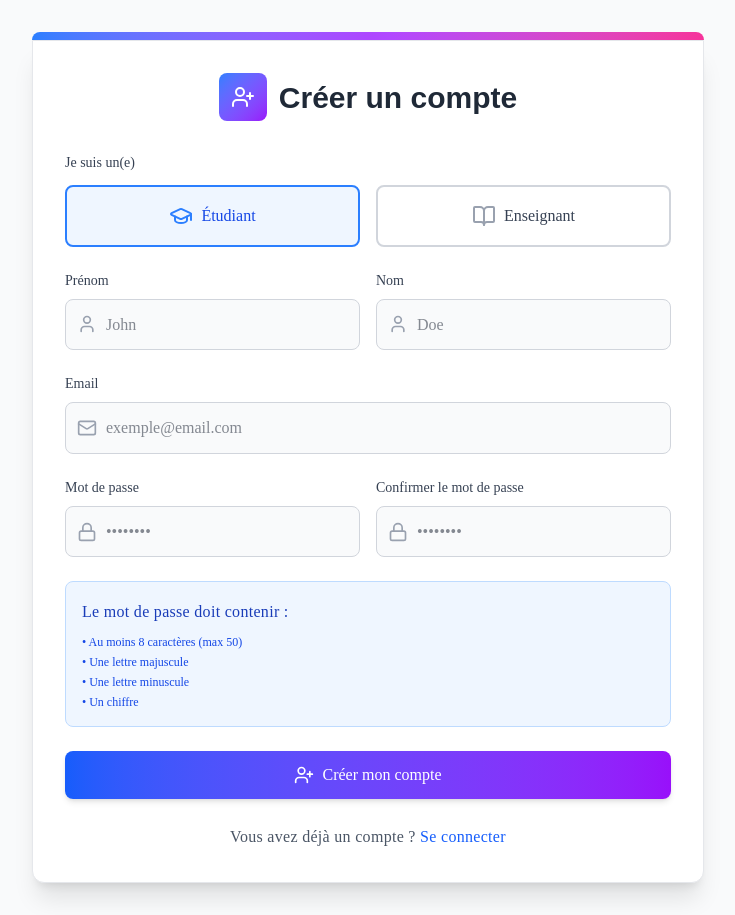
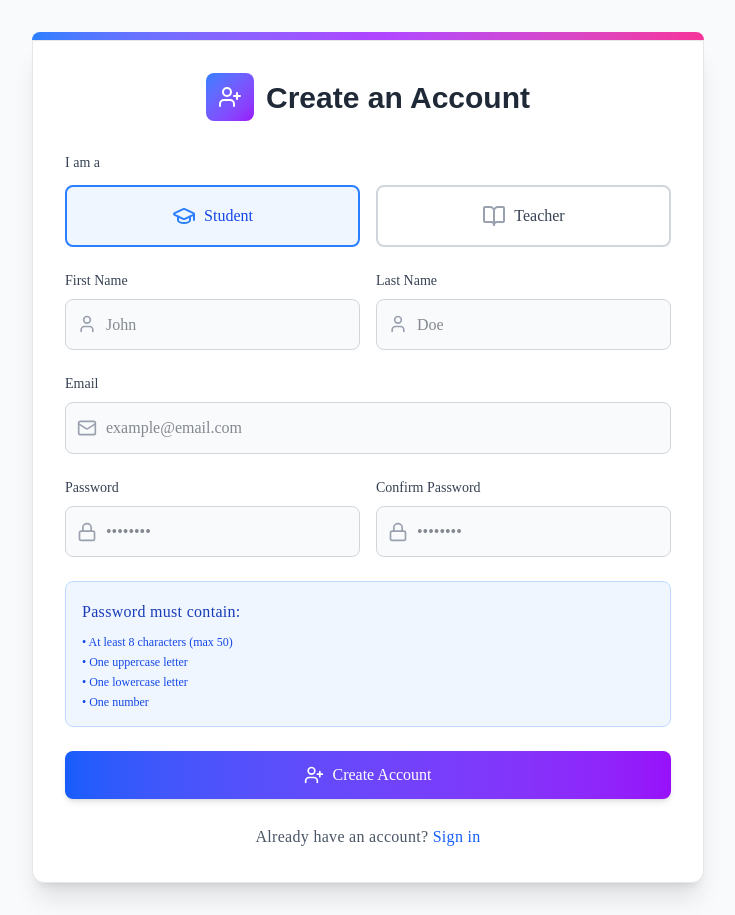
Before and after one commit to ThomasMo54/projet-technologies-web-grp-5, a React app in the folder packages/frontend/: page /signup in a window 1280 px wide. Shown: the whole page, without its empty margins (272-1007 px from the left). Built offline with nearby package versions, Linux system fonts and the light colour scheme; no server answers; the HTML template or start-up script is replaced by a standard one.

Commit message:
login form validation

```diff
--- a/packages/frontend/src/pages/LoginPage.tsx
+++ b/packages/frontend/src/pages/LoginPage.tsx
@@ -1,4 +1,4 @@
-import React from 'react';
+import React, { useState } from 'react';
 import { useForm } from 'react-hook-form';
 import { useNavigate } from 'react-router-dom';
 import { login } from '../api/auth';
@@ -7,42 +7,39 @@ import { useAuth } from '../hooks/useAuth';
 import { toast } from 'react-toastify';
 import { LogIn, Mail, Lock } from 'lucide-react';
 
-/** Données du formulaire de connexion */
 interface LoginForm {
   email: string;
   password: string;
 }
 
-/**
- * Page de connexion utilisateur
- *
- * Gère l'authentification et redirige selon le rôle (teacher/student)
- */
 const LoginPage: React.FC = () => {
-  const { register, handleSubmit } = useForm<LoginForm>();
+  const { register, handleSubmit, formState: { errors } } = useForm<LoginForm>();
   const { setUser } = useAuth();
   const navigate = useNavigate();
+  const [isLoading, setIsLoading] = useState(false);
 
-  /** Soumet le formulaire et connecte l'utilisateur */
   const onSubmit = async (data: LoginForm) => {
+    setIsLoading(true);
     try {
       const { token, user } = await login(data.email, data.password);
       localStorage.setItem('token', token);
       setUser(user);
+      toast.success('Logged in successfully!');
       navigate(user.type === 'teacher' ? '/teacher/courses' : '/student/courses');
-    } catch (error) {
-      toast.error('Login failed');
+    } catch (error: any) {
+      const errorMessage = error.response?.data?.message || 'Invalid email or password';
+      toast.error(errorMessage);
+    } finally {
+      setIsLoading(false);
     }
   };
 
   return (
-    <div className="flex items-center justify-center min-h-screen bg-gray-50 dark:bg-gray-900 w-full">
+    <div className="flex items-center justify-center min-h-screen bg-gray-50 dark:bg-gray-900 w-full py-8">
       <div className="relative w-full max-w-md mx-auto p-4 sm:p-0">
-        {/* Barre de dégradé décorative */}
         <div className="h-2 bg-gradient-to-r from-blue-500 via-purple-500 to-pink-500 rounded-t-xl"></div>
 
         <div className="bg-white dark:bg-gray-800 rounded-b-xl shadow-xl p-8 border border-gray-200 dark:border-gray-700">
-          {/* En-tête */}
           <div className="flex items-center justify-center mb-8">
             <div className="w-12 h-12 bg-gradient-to-br from-blue-500 to-purple-600 rounded-lg flex items-center justify-center mr-3">
               <LogIn className="text-white" size={24} />
@@ -50,55 +47,81 @@ const LoginPage: React.FC = () => {
             <h2 className="text-2xl font-bold text-gray-800 dark:text-white">Welcome Back</h2>
           </div>
 
-          {/* Formulaire */}
           <form onSubmit={handleSubmit(onSubmit)} className="space-y-6">
             {/* Email */}
-            <div className="relative">
+            <div>
               <label htmlFor="email" className="block text-sm font-medium text-gray-700 dark:text-gray-300 mb-2">
                 Email
               </label>
               <div className="relative">
                 <Mail className="absolute left-3 top-1/2 transform -translate-y-1/2 text-gray-400" size={20} />
                 <input
-                  {...register('email')}
+                  {...register('email', {
+                    required: 'Email is required',
+                    pattern: {
+                      value: /^[A-Z0-9._%+-]+@[A-Z0-9.-]+\.[A-Z]{2,}$/i,
+                      message: 'Invalid email address'
+                    }
+                  })}
                   id="email"
                   type="email"
-                  className="w-full pl-10 pr-4 py-3 border border-gray-300 dark:border-gray-600 rounded-lg bg-gray-50 dark:bg-gray-700 text-gray-900 dark:text-gray-100 focus:ring-2 focus:ring-blue-500 focus:border-blue-500 transition-all duration-200"
-                  placeholder="Enter your email"
-                  required
+                  className={`w-full pl-10 pr-4 py-3 border rounded-lg bg-gray-50 dark:bg-gray-700 text-gray-900 dark:text-gray-100 focus:ring-2 focus:ring-blue-500 focus:border-blue-500 transition-all duration-200 ${
+                    errors.email ? 'border-red-500' : 'border-gray-300 dark:border-gray-600'
+                  }`}
+                  placeholder="example@email.com"
                 />
               </div>
+              {errors.email && (
+                <p className="mt-1 text-sm text-red-600 dark:text-red-400">{errors.email.message}</p>
+              )}
             </div>
 
-            {/* Mot de passe */}
-            <div className="relative">
+            {/* Password */}
+            <div>
               <label htmlFor="password" className="block text-sm font-medium text-gray-700 dark:text-gray-300 mb-2">
                 Password
               </label>
               <div className="relative">
                 <Lock className="absolute left-3 top-1/2 transform -translate-y-1/2 text-gray-400" size={20} />
                 <input
-                  {...register('password')}
+                  {...register('password', {
+                    required: 'Password is required',
+                    minLength: { value: 8, message: 'Password must be at least 8 characters' }
+                  })}
                   id="password"
                   type="password"
-                  className="w-full pl-10 pr-4 py-3 border border-gray-300 dark:border-gray-600 rounded-lg bg-gray-50 dark:bg-gray-700 text-gray-900 dark:text-gray-100 focus:ring-2 focus:ring-blue-500 focus:border-blue-500 transition-all duration-200"
-                  placeholder="Enter your password"
-                  required
+                  className={`w-full pl-10 pr-4 py-3 border rounded-lg bg-gray-50 dark:bg-gray-700 text-gray-900 dark:text-gray-100 focus:ring-2 focus:ring-blue-500 focus:border-blue-500 transition-all duration-200 ${
+                    errors.password ? 'border-red-500' : 'border-gray-300 dark:border-gray-600'
+                  }`}
+                  placeholder="••••••••"
                 />
               </div>
+              {errors.password && (
+                <p className="mt-1 text-sm text-red-600 dark:text-red-400">{errors.password.message}</p>
+              )}
             </div>
 
-            {/* Bouton de connexion */}
+            {/* Submit Button */}
             <Button
               type="submit"
-              className="w-full flex items-center justify-center gap-2 bg-gradient-to-r from-blue-500 to-purple-600 hover:from-blue-600 hover:to-purple-700 text-white font-medium rounded-lg py-3 transition-all duration-200 shadow-md hover:shadow-lg"
+              disabled={isLoading}
+              className="w-full flex items-center justify-center gap-2 bg-gradient-to-r from-blue-500 to-purple-600 hover:from-blue-600 hover:to-purple-700 text-white font-medium rounded-lg py-3 transition-all duration-200 shadow-md hover:shadow-lg disabled:opacity-50 disabled:cursor-not-allowed"
             >
-              <LogIn size={20} />
-              Sign In
+              {isLoading ? (
+                <>
+                  <div className="w-5 h-5 border-2 border-white border-t-transparent rounded-full animate-spin"></div>
+                  Signing in...
+                </>
+              ) : (
+                <>
+                  <LogIn size={20} />
+                  Sign In
+                </>
+              )}
             </Button>
           </form>
 
-          {/* Lien d'inscription */}
+          {/* Signup Link */}
           <div className="mt-6 text-center">
             <p className="text-sm text-gray-600 dark:text-gray-400">
               Don't have an account?{' '}
@@ -108,9 +131,6 @@ const LoginPage: React.FC = () => {
             </p>
           </div>
         </div>
-
-        {/* Effet de survol */}
-        <div className="absolute inset-0 border-2 border-transparent hover:border-blue-500 dark:hover:border-blue-400 rounded-xl transition-all duration-300 pointer-events-none"></div>
       </div>
     </div>
   );
--- a/packages/frontend/src/pages/SignupPage.tsx
+++ b/packages/frontend/src/pages/SignupPage.tsx
@@ -18,9 +18,7 @@ interface SignupForm {
 
 const SignupPage: React.FC = () => {
   const { register, handleSubmit, watch, formState: { errors } } = useForm<SignupForm>({
-    defaultValues: {
-      type: 'student'
-    }
+    defaultValues: { type: 'student' }
   });
   const { setUser } = useAuth();
   const navigate = useNavigate();
@@ -29,22 +27,15 @@ const SignupPage: React.FC = () => {
   const password = watch('password');
   const userType = watch('type');
 
-  /**
-   * Valide les critères de sécurité du mot de passe
-   */
   const validatePassword = (value: string) => {
-    if (value.length < 8) return 'Le mot de passe doit contenir au moins 8 caractères';
-    if (value.length > 50) return 'Le mot de passe ne peut pas dépasser 50 caractères';
-    if (!/[A-Z]/.test(value)) return 'Le mot de passe doit contenir au moins une majuscule';
-    if (!/[a-z]/.test(value)) return 'Le mot de passe doit contenir au moins une minuscule';
-    if (!/[0-9]/.test(value)) return 'Le mot de passe doit contenir au moins un chiffre';
+    if (value.length < 8) return 'Password must be at least 8 characters';
+    if (value.length > 50) return 'Password cannot exceed 50 characters';
+    if (!/[A-Z]/.test(value)) return 'Password must contain at least one uppercase letter';
+    if (!/[a-z]/.test(value)) return 'Password must contain at least one lowercase letter';
+    if (!/[0-9]/.test(value)) return 'Password must contain at least one number';
     return true;
   };
 
-  /**
-   * Gère la soumission du formulaire d'inscription
-   * Crée le compte puis connecte automatiquement l'utilisateur
-   */
   const onSubmit = async (data: SignupForm) => {
     setIsLoading(true);
     try {
@@ -58,10 +49,10 @@ const SignupPage: React.FC = () => {
 
       localStorage.setItem('token', token);
       setUser(user);
-      toast.success('Compte créé avec succès !');
+      toast.success('Account created successfully!');
       navigate(user.type === 'teacher' ? '/teacher/courses' : '/student/courses');
     } catch (error: any) {
-      const errorMessage = error.response?.data?.message || 'Erreur lors de l\'inscription';
+      const errorMessage = error.response?.data?.message || 'Error during signup';
       toast.error(errorMessage);
     } finally {
       setIsLoading(false);
@@ -78,14 +69,14 @@ const SignupPage: React.FC = () => {
             <div className="w-12 h-12 bg-gradient-to-br from-blue-500 to-purple-600 rounded-lg flex items-center justify-center mr-3">
               <UserPlus className="text-white" size={24} />
             </div>
-            <h2 className="text-2xl font-bold text-gray-800 dark:text-white">Créer un compte</h2>
+            <h2 className="text-2xl font-bold text-gray-800 dark:text-white">Create an Account</h2>
           </div>
 
           <form onSubmit={handleSubmit(onSubmit)} className="space-y-6">
-            {/* Sélection du type d'utilisateur (étudiant/enseignant) */}
+            {/* User Type Selection */}
             <div>
               <label className="block text-sm font-medium text-gray-700 dark:text-gray-300 mb-3">
-                Je suis un(e)
+                I am a
               </label>
               <div className="grid grid-cols-2 gap-4">
                 <label className={`relative flex items-center justify-center p-4 border-2 rounded-lg cursor-pointer transition-all duration-200 ${
@@ -96,7 +87,7 @@ const SignupPage: React.FC = () => {
                   <input type="radio" value="student" {...register('type', { required: true })} className="sr-only" />
                   <GraduationCap className={userType === 'student' ? 'text-blue-500' : 'text-gray-400'} size={24} />
                   <span className={`ml-2 font-medium ${userType === 'student' ? 'text-blue-700 dark:text-blue-400' : 'text-gray-700 dark:text-gray-300'}`}>
-                    Étudiant
+                    Student
                   </span>
                 </label>
 
@@ -108,24 +99,24 @@ const SignupPage: React.FC = () => {
                   <input type="radio" value="teacher" {...register('type', { required: true })} className="sr-only" />
                   <BookOpen className={userType === 'teacher' ? 'text-purple-500' : 'text-gray-400'} size={24} />
                   <span className={`ml-2 font-medium ${userType === 'teacher' ? 'text-purple-700 dark:text-purple-400' : 'text-gray-700 dark:text-gray-300'}`}>
-                    Enseignant
+                    Teacher
                   </span>
                 </label>
               </div>
             </div>
 
-            {/* Champs prénom et nom */}
+            {/* First & Last Name */}
             <div className="grid grid-cols-1 md:grid-cols-2 gap-4">
               <div>
                 <label htmlFor="firstname" className="block text-sm font-medium text-gray-700 dark:text-gray-300 mb-2">
-                  Prénom
+                  First Name
                 </label>
                 <div className="relative">
                   <User className="absolute left-3 top-1/2 transform -translate-y-1/2 text-gray-400" size={20} />
                   <input
                     {...register('firstname', {
-                      required: 'Le prénom est requis',
-                      maxLength: { value: 50, message: 'Le prénom ne peut pas dépasser 50 caractères' }
+                      required: 'First name is required',
+                      maxLength: { value: 50, message: 'First name cannot exceed 50 characters' }
                     })}
                     id="firstname"
                     type="text"
@@ -142,14 +133,14 @@ const SignupPage: React.FC = () => {
 
               <div>
                 <label htmlFor="lastname" className="block text-sm font-medium text-gray-700 dark:text-gray-300 mb-2">
-                  Nom
+                  Last Name
                 </label>
                 <div className="relative">
                   <User className="absolute left-3 top-1/2 transform -translate-y-1/2 text-gray-400" size={20} />
                   <input
                     {...register('lastname', {
-                      required: 'Le nom est requis',
-                      maxLength: { value: 50, message: 'Le nom ne peut pas dépasser 50 caractères' }
+                      required: 'Last name is required',
+                      maxLength: { value: 50, message: 'Last name cannot exceed 50 characters' }
                     })}
                     id="lastname"
                     type="text"
@@ -165,7 +156,7 @@ const SignupPage: React.FC = () => {
               </div>
             </div>
 
-            {/* Champ email avec validation */}
+            {/* Email */}
             <div>
               <label htmlFor="email" className="block text-sm font-medium text-gray-700 dark:text-gray-300 mb-2">
                 Email
@@ -174,10 +165,10 @@ const SignupPage: React.FC = () => {
                 <Mail className="absolute left-3 top-1/2 transform -translate-y-1/2 text-gray-400" size={20} />
                 <input
                   {...register('email', {
-                    required: 'L\'email est requis',
+                    required: 'Email is required',
                     pattern: {
                       value: /^[A-Z0-9._%+-]+@[A-Z0-9.-]+\.[A-Z]{2,}$/i,
-                      message: 'Email invalide'
+                      message: 'Invalid email address'
                     }
                   })}
                   id="email"
@@ -185,7 +176,7 @@ const SignupPage: React.FC = () => {
                   className={`w-full pl-10 pr-4 py-3 border rounded-lg bg-gray-50 dark:bg-gray-700 text-gray-900 dark:text-gray-100 focus:ring-2 focus:ring-blue-500 focus:border-blue-500 transition-all duration-200 ${
                     errors.email ? 'border-red-500' : 'border-gray-300 dark:border-gray-600'
                   }`}
-                  placeholder="exemple@email.com"
+                  placeholder="example@email.com"
                 />
               </div>
               {errors.email && (
@@ -193,17 +184,17 @@ const SignupPage: React.FC = () => {
               )}
             </div>
 
-            {/* Champs mot de passe avec validation forte */}
+            {/* Password Fields */}
             <div className="grid grid-cols-1 md:grid-cols-2 gap-4">
               <div>
                 <label htmlFor="password" className="block text-sm font-medium text-gray-700 dark:text-gray-300 mb-2">
-                  Mot de passe
+                  Password
                 </label>
                 <div className="relative">
                   <Lock className="absolute left-3 top-1/2 transform -translate-y-1/2 text-gray-400" size={20} />
                   <input
                     {...register('password', {
-                      required: 'Le mot de passe est requis',
+                      required: 'Password is required',
                       validate: validatePassword
                     })}
                     id="password"
@@ -221,14 +212,14 @@ const SignupPage: React.FC = () => {
 
               <div>
                 <label htmlFor="confirmPassword" className="block text-sm font-medium text-gray-700 dark:text-gray-300 mb-2">
-                  Confirmer le mot de passe
+                  Confirm Password
                 </label>
                 <div className="relative">
                   <Lock className="absolute left-3 top-1/2 transform -translate-y-1/2 text-gray-400" size={20} />
                   <input
                     {...register('confirmPassword', {
-                      required: 'Veuillez confirmer votre mot de passe',
-                      validate: value => value === password || 'Les mots de passe ne correspondent pas'
+                      required: 'Please confirm your password',
+                      validate: value => value === password || 'Passwords do not match'
                     })}
                     id="confirmPassword"
                     type="password"
@@ -244,18 +235,18 @@ const SignupPage: React.FC = () => {
               </div>
             </div>
 
-            {/* Exigences du mot de passe */}
+            {/* Password Requirements */}
             <div className="bg-blue-50 dark:bg-blue-900/20 border border-blue-200 dark:border-blue-800 rounded-lg p-4">
-              <p className="text-xs text-blue-800 dark:text-blue-300 font-medium mb-2">Le mot de passe doit contenir :</p>
+              <p className="text-xs text-blue-800 dark:text-blue-300 font-medium mb-2">Password must contain:</p>
               <ul className="text-xs text-blue-700 dark:text-blue-400 space-y-1">
-                <li>• Au moins 8 caractères (max 50)</li>
-                <li>• Une lettre majuscule</li>
-                <li>• Une lettre minuscule</li>
-                <li>• Un chiffre</li>
+                <li>• At least 8 characters (max 50)</li>
+                <li>• One uppercase letter</li>
+                <li>• One lowercase letter</li>
+                <li>• One number</li>
               </ul>
             </div>
 
-            {/* Bouton de soumission avec état de chargement */}
+            {/* Submit Button */}
             <Button
               type="submit"
               disabled={isLoading}
@@ -264,23 +255,23 @@ const SignupPage: React.FC = () => {
               {isLoading ? (
                 <>
                   <div className="w-5 h-5 border-2 border-white border-t-transparent rounded-full animate-spin"></div>
-                  Création en cours...
+                  Creating account...
                 </>
               ) : (
                 <>
                   <UserPlus size={20} />
-                  Créer mon compte
+                  Create Account
                 </>
               )}
             </Button>
           </form>
 
-          {/* Lien vers la page de connexion */}
+          {/* Login Link */}
           <div className="mt-6 text-center">
             <p className="text-sm text-gray-600 dark:text-gray-400">
-              Vous avez déjà un compte ?{' '}
+              Already have an account?{' '}
               <a href="/login" className="text-blue-600 dark:text-blue-400 hover:underline font-medium">
-                Se connecter
+                Sign in
               </a>
             </p>
           </div>
```
